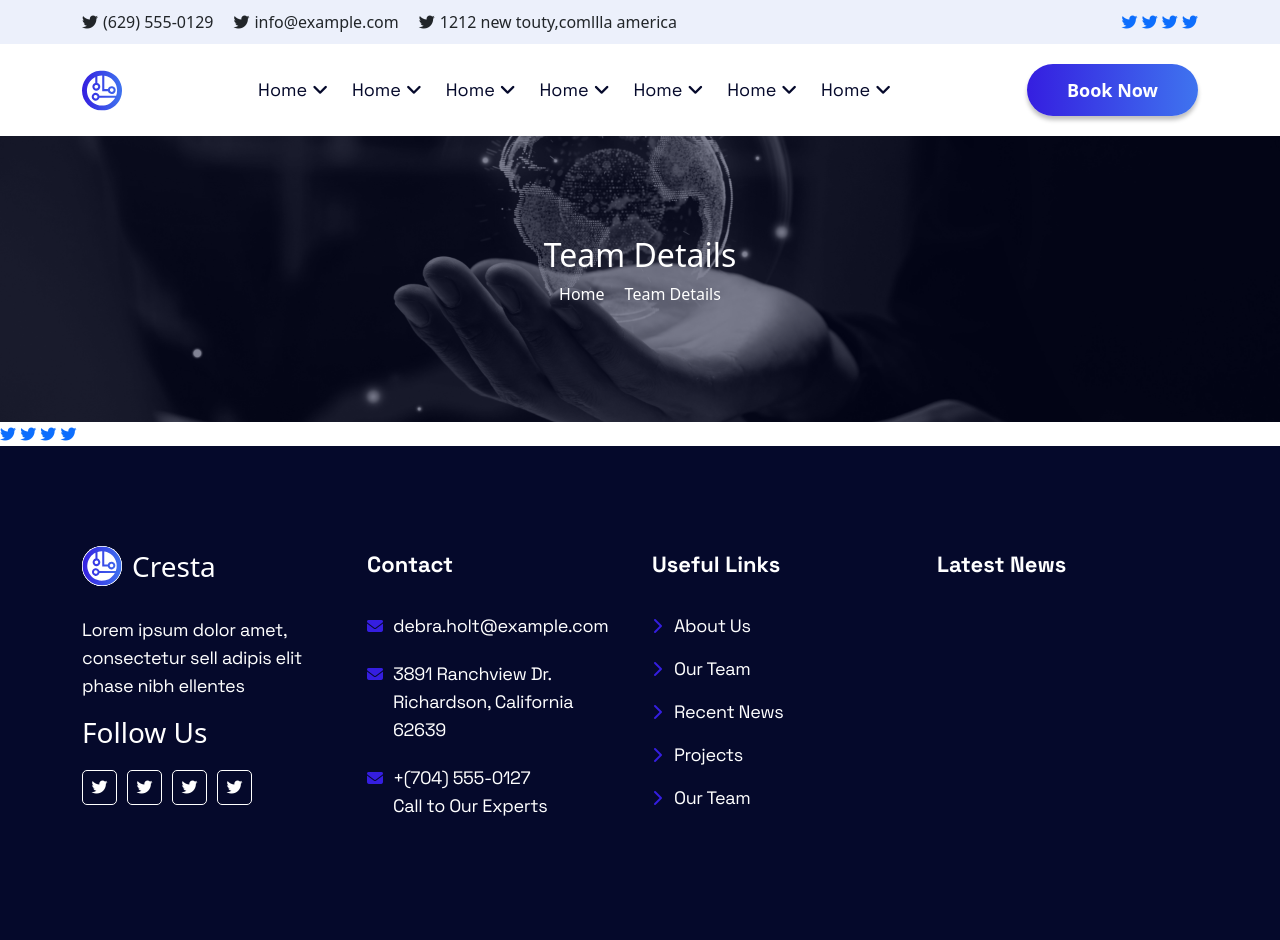
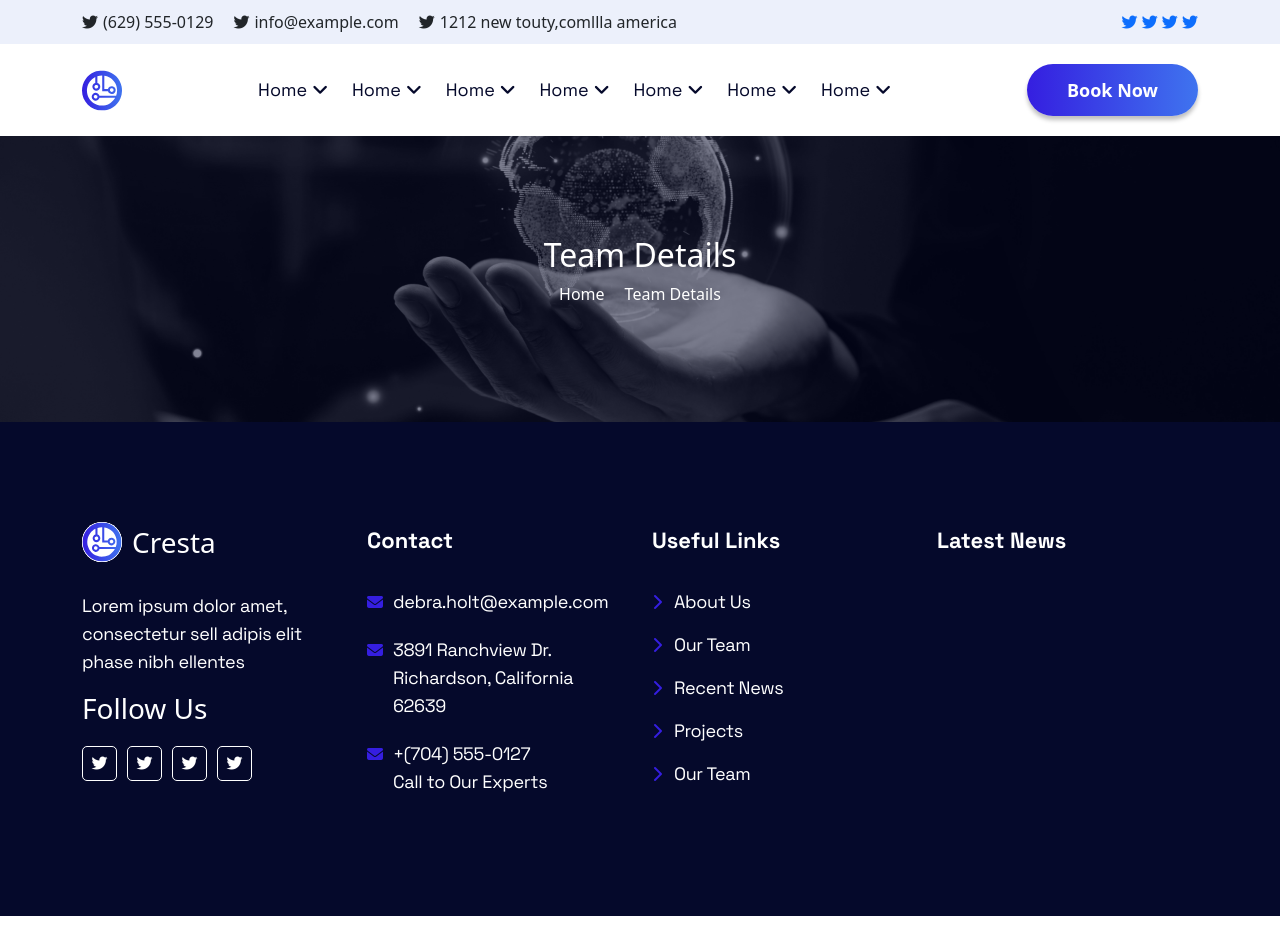
Before and after one commit to fensami/bootstrap-basic, a plain HTML site: page team-details.html in a window 1280 px wide. After the commit the page ends 916 px from the top, so only its background shows below. Drawn offline with Linux system fonts and the light colour scheme.

Commit message:
some changes

```diff
--- a/team-details.html
+++ b/team-details.html
@@ -14,6 +14,7 @@
 </head>
 
 <body>
+    <!-- Header section Start -->
     <header>
         <div class="header-top">
             <div class="container">
@@ -67,7 +68,8 @@
             </div>
         </div>
     </header>
-    <!-- <div class="container"> -->
+    <!-- Header section Start -->
+    <!-- Breadcum Start -->
     <div class="breadcum">
         <div>
             <h2 class="breadcum-title">Team Details</h2>
@@ -77,12 +79,8 @@
             </div>
         </div>
     </div>
-    <div class="social-link">
-        <a href="#"> <i class="fa-brands fa-twitter"></i></a>
-        <a href="#"> <i class="fa-brands fa-twitter"></i></a>
-        <a href="#"> <i class="fa-brands fa-twitter"></i></a>
-        <a href="#"> <i class="fa-brands fa-twitter"></i></a>
-    </div>
+    <!-- Breadcum End -->
+    <!-- Footer Start -->
     <footer class="footer">
         <div class="container">
             <div class="row">
@@ -145,7 +143,7 @@
             </div>
         </div>
     </footer>
-    <!-- </div> -->
+    <!-- Footer End -->
     <script src="js/bootstrap.min.js"></script>
 </body>
 
```
